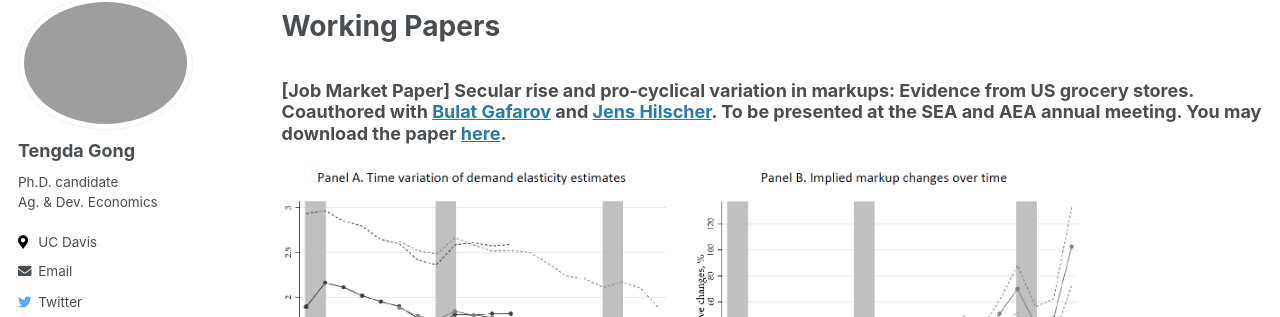
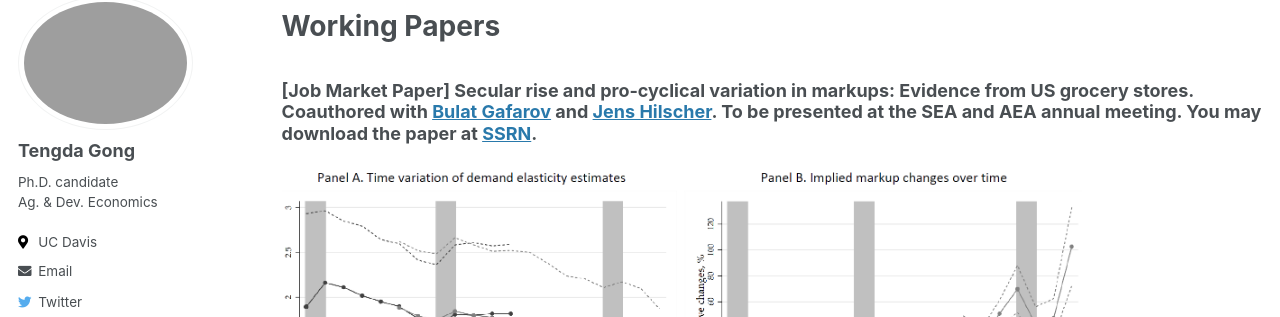
Before and after one commit to tendakung/tendakung.github.io, a Jekyll site: the page built from _pages/research.md, in a window 1280 px wide and 900 px high. Shown: the part 122-439 px from the top of the window. Built offline with Jekyll 4.4.1, drawn with Linux system fonts in a browser that asks for light colours.

Commit message:
Update jmp link

```diff
--- a/_pages/research.md
+++ b/_pages/research.md
@@ -7,7 +7,7 @@ author_profile: true
 
 # Working Papers
 
-### [Job Market Paper] Secular rise and pro-cyclical variation in markups: Evidence from US grocery stores. Coauthored with [Bulat Gafarov](https://are.ucdavis.edu/people/faculty/bulat-gafarov/) and [Jens Hilscher](https://are.ucdavis.edu/people/faculty/jens-hilscher/). To be presented at the SEA and AEA annual meeting. You may download the paper [here](https://papers.ssrn.com/sol3/papers.cfm?abstract_id=4551482).
+### [Job Market Paper] Secular rise and pro-cyclical variation in markups: Evidence from US grocery stores. Coauthored with [Bulat Gafarov](https://are.ucdavis.edu/people/faculty/bulat-gafarov/) and [Jens Hilscher](https://are.ucdavis.edu/people/faculty/jens-hilscher/). To be presented at the SEA and AEA annual meeting. You may download the paper at [SSRN](https://papers.ssrn.com/sol3/papers.cfm?abstract_id=4551482).
 <img src='/images/research/JMP-webfigure.PNG' width='800'>
 > This paper documents substantial time variation in price elasticities of demand and therefore markups. We propose a two-step procedure to identify time-varying markups. Using the scanner data of US grocery stores from 2001 to 2020 we first estimate elasticities at the market-good-year level. We then efficiently aggregate these data by year to estimate a common trend and cyclical variation in elasticities and impute markups from there. We estimate (i) a secular increase in U.S. grocery store markups of 3.9% per year over the sample period and (ii) an average 13.6% cyclical decline at times of aggregate demand contractions. Our results imply pro-cyclical changes in markups. Across markets, elasticities vary with market-wide factors that we expect to influence preferences and market structure—real GDP, unemployment, and market concentration.
 
```
